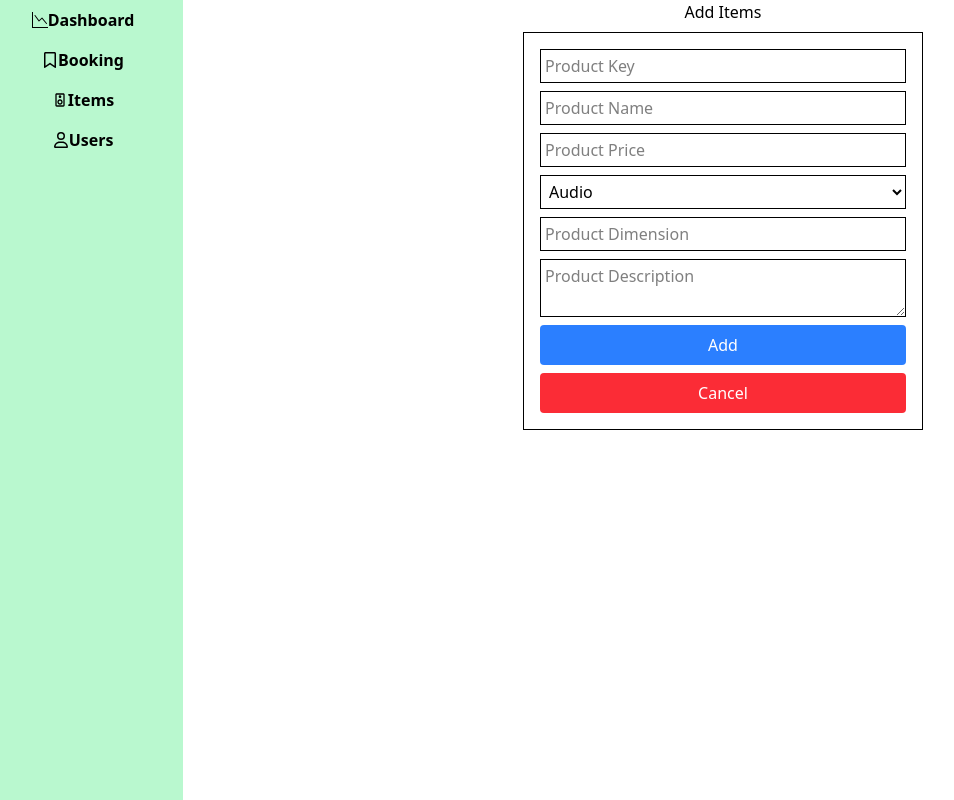
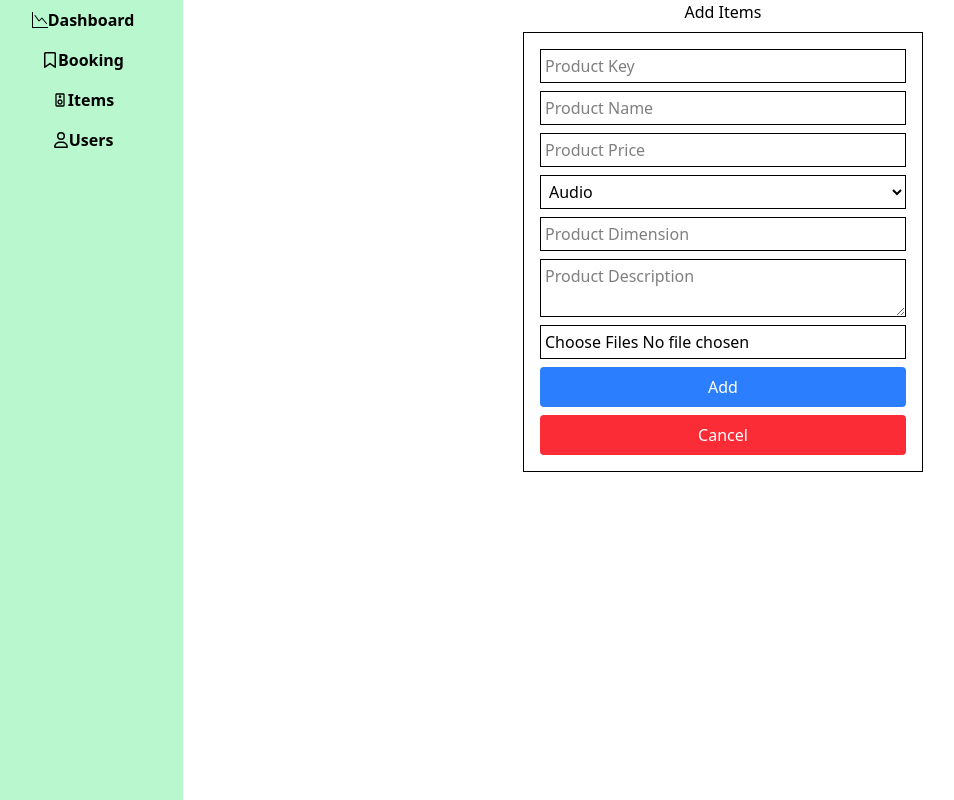
Before and after one commit to rpggamage/kv-audio-frontend-by-rpg, a React (Vite) app: page /admin/items/add in a window 1280 px wide. Shown: the whole page, without its empty margins (17-971 px from the left). Built offline with nearby package versions, Linux system fonts and the light colour scheme.

Commit message:
Day 17 end

```diff
--- a/src/pages/admin/addItemPage.jsx
+++ b/src/pages/admin/addItemPage.jsx
@@ -2,6 +2,7 @@ import axios from "axios";
 import { useState } from "react";
 import toast from "react-hot-toast";
 import { useNavigate } from "react-router-dom";
+import mediaUpload from "../../utils/mediaUpload";
 
 export default function AddItemPage() {
   const [productKey, setProductKey] = useState("");
@@ -10,9 +11,28 @@ export default function AddItemPage() {
   const [productCategory, setProductCategory] = useState("audio");
   const [productDimension, setProductDimension] = useState("");
   const [productDescription, setProductDescription] = useState("");
+  const [productImage, setProductImage] = useState([]);
+
   const navigate = useNavigate();
 
   async function handleAddItem() {
+    //console.log(productImage);
+    const promises = [];
+    for (let i = 0; i < productImage.length; i++) {
+      console.log(productImage[i]);
+      const promise = mediaUpload(productImage[i]);
+      promises.push(promise);
+      if (i == 5) {
+        toast.error("You can only upload 5 images per product");
+        break;
+      }
+    }
+    // Promise.all(promises)
+    //   .then((values) => {
+    //     console.log(values);
+    //   })
+    //   .catch((err) => toast.error(err));
+
     console.log(
       productKey,
       productName,
@@ -25,6 +45,13 @@ export default function AddItemPage() {
 
     if (token) {
       try {
+        // Promise.all(promises)
+        //   .then((values) => {
+        //     console.log(values);
+        //   })
+        //   .catch((err) => toast.error(err));
+        const imageUrls = await Promise.all(promises);
+
         const result = await axios.post(
           `${import.meta.env.VITE_BACKEND_URL}/api/products`,
           {
@@ -34,6 +61,7 @@ export default function AddItemPage() {
             category: productCategory,
             dimension: productDimension,
             description: productDescription,
+            Image: imageUrls,
           },
           {
             headers: {
@@ -100,6 +128,13 @@ export default function AddItemPage() {
           onChange={(e) => setProductDescription(e.target.value)}
           className="border p-1 w-full"
         />
+        <input
+          type="file"
+          multiple
+          onChange={(e) => setProductImage(e.target.files)}
+          className="border p-1 w-full"
+        />
+
         <button
           onClick={handleAddItem}
           className="bg-blue-500 text-white p-2 rounded w-full"
```
Also changed, not shown: 1 other file (tests, documents, lock files or other folders).
